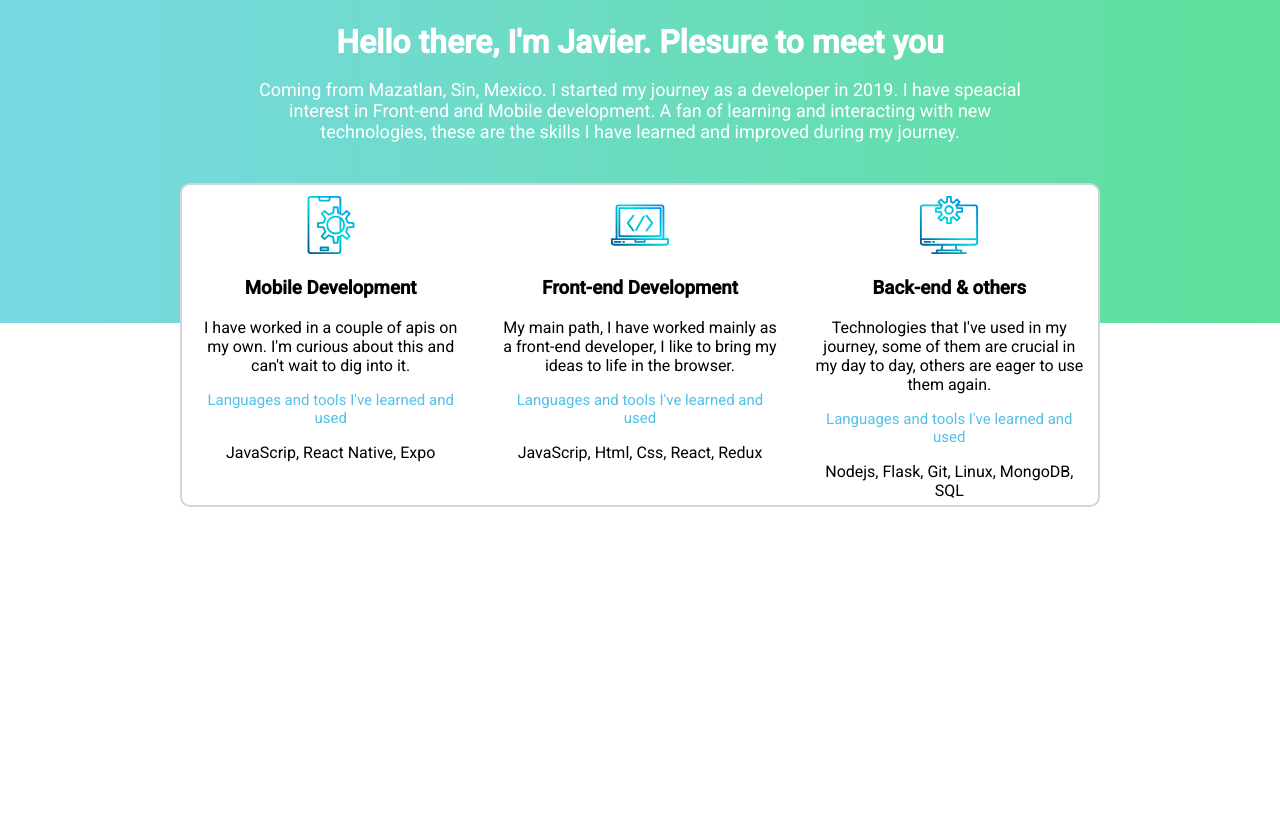
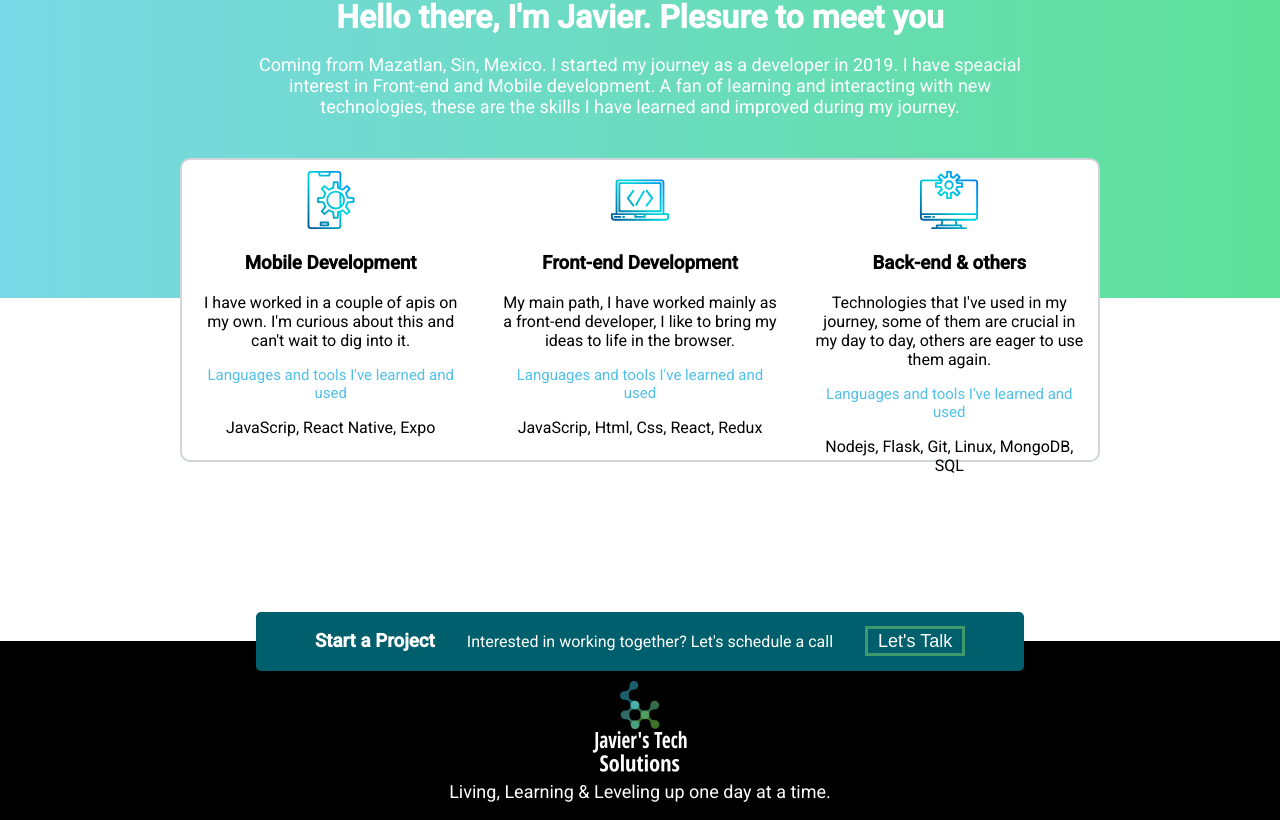
Before and after one commit to GutsAndBlood/react-portfolio, a React (Create React App) app: page / in a window 1280 px wide. Shown: the part 800-1620 px from the top of the page. Before the commit the page ends 1307 px from the top, so only its background shows below. Built offline with nearby package versions, Linux system fonts and the light colour scheme.

Commit message:
finish home page

```diff
--- a/src/App.js
+++ b/src/App.js
@@ -1,14 +1,10 @@
 import './App.css';
-import LoginByGoogle from './Components/GoogleLogin/GoogleLogin';
-import Header from './Components/Header/Header';
-import Home from './Components/Home/Home';
+import HomePage from './Container/HomePage/HomePage';
 
 function App() {
   return (
     <div className="App">
-        <Header/>
-        <Home/>
-        {/* <LoginByGoogle/> */}
+        <HomePage/>
     </div>
   );
 }
--- /dev/null
+++ b/src/Components/Avatar/Avatar.css
@@ -0,0 +1,10 @@
+.homeMainDiv{
+    text-align: center;
+    width: 50%;
+    margin: auto;
+    margin-bottom: 150px;
+}
+
+.homeMainDiv h1{
+    font-size: 36px;
+}
--- /dev/null
+++ b/src/Components/Avatar/Avatar.js
@@ -0,0 +1,23 @@
+import React from 'react'
+import HoverImage from "react-hover-image"
+import './Avatar.css'
+import Avatar from '../../Images/avatar.svg'
+import AvatarWink from '../../Images/avatarWink.svg'
+
+
+
+const AvatarCom = () => {
+
+    return(
+        <section className="homeMainDiv">
+            <h1> &lt; Hello world /&gt;</h1>
+            <p>I want to be part of a team and consolidate professionally in a company where personal achievements and performance are recognized,
+            in addition to allowing opportunities for personal and professional development.</p>
+            <HoverImage src={Avatar} alt="avatar" hoverSrc={AvatarWink}/>
+        </section>
+    )
+
+}
+
+
+export default AvatarCom
--- /dev/null
+++ b/src/Components/CallMe/Callme.css
@@ -0,0 +1,35 @@
+.callMeBox{
+    margin-top: 150px;
+    background-color: #005f6c;
+    color: white;
+    margin-right: 20%;
+    margin-left: 20%;
+    border-radius: 5px;
+    margin-bottom: -30px;
+    z-index: 1;
+}
+
+.callMeFlex{
+    display: flex;
+    flex-direction: row;
+    gap: 2em;
+    justify-content: center;
+    align-items: center;
+    z-index: 2;
+}
+
+.buttonTalk{
+    border: 3px solid #3f996c;
+    height: 30px;
+    width: 100px;
+    background-color: Transparent;
+    background-repeat:no-repeat;
+    color: white;
+    font-size: 18px;
+    box-sizing: border-box;
+}
+
+.buttonTalk:hover {
+    background-color: #3f996c; /* Green */
+    color: white;
+  }
--- /dev/null
+++ b/src/Components/CallMe/Callme.js
@@ -0,0 +1,21 @@
+import React from 'react';
+import './Callme.css'
+
+
+const Callme = () => {
+
+    return(
+        <section className='callMeBox'>
+            <div>
+                <div className="callMeFlex">
+                    <h3>Start a Project</h3>
+                    <p>Interested in working together? Let&apos;s schedule a call</p>
+                    <button className="buttonTalk">Let&apos;s Talk</button>
+                </div>
+            </div>
+        </section>
+    )
+
+}
+
+export default Callme
--- /dev/null
+++ b/src/Components/Footer/Footer.css
@@ -0,0 +1,25 @@
+.footerMain{
+    position: relative;
+    display: flex;
+    flex-direction: column;
+    text-align: center;
+    align-items: center;
+
+    /* background: linear-gradient(to right, #2b6c88, #2e724d); */
+    background-color: black;
+    color: white;
+    font-size: 18px;
+    z-index: -1;
+
+}
+
+
+.footerMain img {
+    margin: auto;
+    padding-top: 40px;
+    height: 100px;
+}
+
+.footerMain p {
+    margin-top: 0px
+}
--- /dev/null
+++ b/src/Components/Footer/Footer.js
@@ -0,0 +1,16 @@
+import React from 'react'
+import './Footer.css'
+import LogoWhite from '../../Images/logoWhite.png'
+
+
+const Footer = () => {
+
+    return(
+        <footer className="footerMain">
+            <img src={LogoWhite}  alt="logo"/>
+            <p>Living, Learning &amp; Leveling up one day at a time.</p>
+        </footer>
+    )
+}
+
+export default Footer
--- a/src/Components/Home/Home.css
+++ b/src/Components/Home/Home.css
@@ -1,25 +1,10 @@
-.homeMainDiv{
-    text-align: center;
-    width: 50%;
-    margin: auto;
-    margin-bottom: 150px;
-}
-
-.homeMainDiv h1{
-    font-size: 36px;
-}
-
-.desktop{
-    height: 400px;
-}
-
 .aboutMe{
     margin-top: 10px;
     text-align: center;
 }
 
-.aboutMe img{
-    height: 350px;
+.desktop{
+    height: 325px;
 }
 
 .desciption{
@@ -53,7 +38,7 @@
     flex-direction: row;
     gap: 2em;
     width: 70%;
-    height: 300px;
+    height: 280px;
     margin-top: -140px;
     background-color: white;
     border-radius: 10px;
--- a/src/Components/Home/Home.js
+++ b/src/Components/Home/Home.js
@@ -1,8 +1,6 @@
 import React from 'react'
-import HoverImage from "react-hover-image"
+
 import './Home.css'
-import Avatar from '../../Images/avatar.svg'
-import AvatarWink from '../../Images/avatarWink.svg'
 import Desktop from '../../Images/desktop.png'
 import MobileDev from '../../Images/mobileDev.svg'
 import WebDev from '../../Images/webDev.svg'
@@ -11,15 +9,7 @@ import BackDev from '../../Images/backDev.svg'
 
 const Home = () => {
 
-    const par = 'I want to be part of a team and consolidate professionally in a company where personal achievements and performance are recognized, in addition to allowing opportunities for personal and professional development.'
-
     return (
-        <div >
-            <section className="homeMainDiv">
-            <h1> &lt; Hello world /&gt;</h1>
-            <p>{par}</p>
-            <HoverImage src={Avatar} alt="avatar" hoverSrc={AvatarWink}/>
-            </section>
 
         <section className="aboutMe" id="aboutMeNav">
             <img className="desktop" src={Desktop} alt="desktop"/>
@@ -52,12 +42,10 @@ const Home = () => {
                         <p className="languageAndTools">Languages and tools I&apos;ve learned and used</p>
                         <p>Nodejs, Flask, Git, Linux, MongoDB, SQL</p>
                     </div>
-
                 </div>
             </div>
         </section>
 
-        </div>
     )
 
 }
--- /dev/null
+++ b/src/Container/HomePage/HomePage.js
@@ -0,0 +1,24 @@
+import React from 'react'
+import AvatarCom from '../../Components/Avatar/Avatar'
+import Callme from '../../Components/CallMe/Callme'
+import Footer from '../../Components/Footer/Footer'
+import Header from '../../Components/Header/Header'
+import Home from '../../Components/Home/Home'
+
+
+const HomePage = () => {
+
+    return (
+        <div>
+            <Header/>
+            <AvatarCom/>
+            <Home/>
+            <Callme/>
+            <Footer/>
+        </div>
+    )
+
+}
+
+
+export default HomePage
```
Also changed, not shown: src/Images/logoWhite.png (added). Lines whose indentation alone changed are shown as unchanged.
